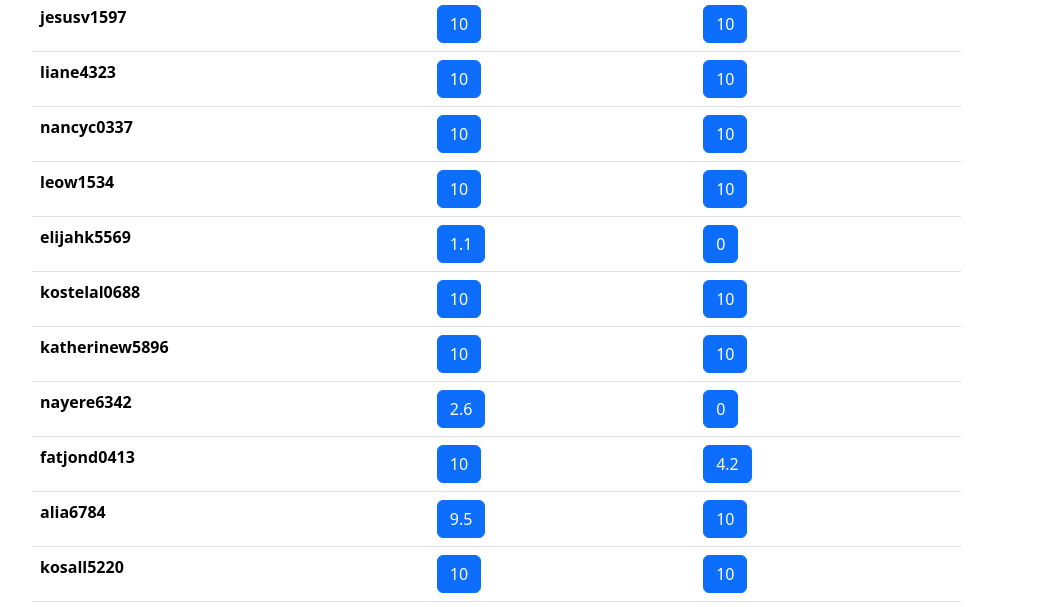
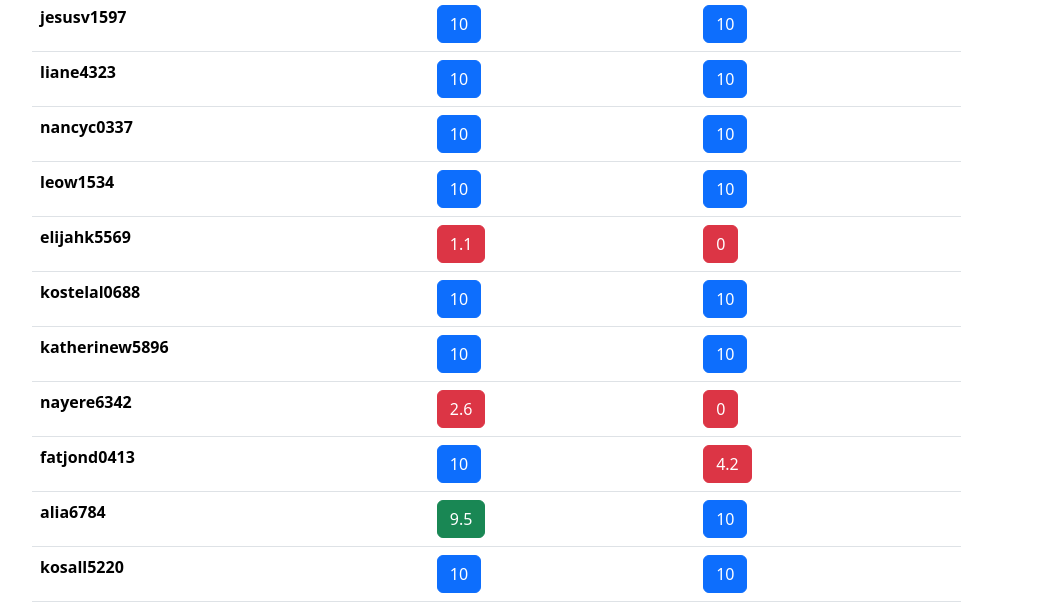
Before and after one commit to bmuellerhstat/grading, a website: page fcc-scraper/dashboard.html in a window 1280 px wide. Shown: the part 186-793 px from the top of the page, without its empty margins (50-1102 px from the left). Drawn offline with nearby package versions, Linux system fonts and the light colour scheme.

Commit message:
colors based on grade

```diff
--- a/fcc-scraper/dashboard.html
+++ b/fcc-scraper/dashboard.html
@@ -124,9 +124,21 @@
 
             // Add a <td> for each assignment within the same row
             assignmentsGraded.forEach(function(assignment, i) {
+                let btnColor;
+                let assignmentGrade = Number(assignment["grade"]);
+                console.log(assignmentGrade)
+                if(assignmentGrade == 10){
+                    btnColor = "primary";
+                } else if(assignmentGrade >= 8.5){
+                    btnColor = "success";
+                } else if(assignmentGrade >= 6.5){
+                    btnColor = "warning";
+                } else {
+                    btnColor = "danger";
+                }
                 rowHTML += `
                     <td>
-                        <button type="button" class="btn btn-primary" data-bs-toggle="modal" data-bs-target="#${studentName}-${i}">
+                        <button type="button" class="btn btn-${btnColor}" data-bs-toggle="modal" data-bs-target="#${studentName}-${i}">
                             ${assignment["grade"]}
                         </button>
                     </td>
```
